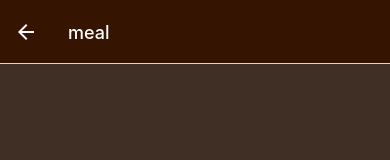
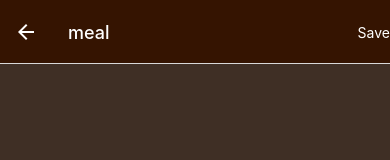
Before and after one commit to BAslani/foodies-app, a React Native app: screen /meal in a window 390 px wide. Shown: the top 160 px of the page. Built offline with nearby package versions, Linux system fonts and the light colour scheme.

Commit message:
feat: save button on the header nav

```diff
--- a/App.tsx
+++ b/App.tsx
@@ -1,5 +1,5 @@
 import { StatusBar } from "expo-status-bar"
-import { StyleSheet } from "react-native"
+import { Button, StyleSheet, Text } from "react-native"
 import CategoriesScreen from "./screens/CategoriesScreen"
 import { NavigationContainer } from "@react-navigation/native"
 import { createNativeStackNavigator } from "@react-navigation/native-stack"
--- /dev/null
+++ b/components/IconButton.tsx
@@ -0,0 +1,30 @@
+import { Pressable, StyleSheet, Text } from "react-native"
+import React from "react"
+
+type Props = {
+  onPress: () => void
+  icon: string
+  color: string
+}
+
+const IconButton = ({ onPress, color, icon }: Props) => {
+  return (
+    <Pressable
+      style={({ pressed }) => pressed && styles.pressed}
+      onPress={onPress}
+    >
+      <Text style={styles.save}>Save</Text>
+    </Pressable>
+  )
+}
+
+export default IconButton
+
+const styles = StyleSheet.create({
+  pressed: {
+    opacity: 0.7,
+  },
+  save: {
+    color: "white",
+  },
+})
--- a/package.json
+++ b/package.json
@@ -11,7 +11,7 @@
   "dependencies": {
     "@react-navigation/native": "^6.1.17",
     "@react-navigation/native-stack": "^6.9.26",
-    "expo": "~50.0.17",
+    "expo": "~50.0.19",
     "expo-status-bar": "~1.11.1",
     "react": "18.2.0",
     "react-native": "0.73.6",
--- a/screens/MealDetailScreen.tsx
+++ b/screens/MealDetailScreen.tsx
@@ -1,12 +1,27 @@
-import { Image, ScrollView, StyleSheet, Text, View } from "react-native"
-import React from "react"
-import { useRoute } from "@react-navigation/native"
+import { Button, Image, ScrollView, StyleSheet, Text, View } from "react-native"
+import React, { useLayoutEffect } from "react"
 import { MEALS } from "../data/data"
 import MealDetails from "../components/MealDetails"
 import Subtitle from "../components/Subtitle"
 import List from "../components/List"
+import IconButton from "../components/IconButton"
 
-const MealDetailScreen = ({ route }: any) => {
+const MealDetailScreen = ({ route, navigation }: any) => {
+  const headerRightBtnHandler = () => console.log("tapped")
+
+  useLayoutEffect(() => {
+    navigation.setOptions({
+      headerRight: () => {
+        return (
+          <IconButton
+            onPress={headerRightBtnHandler}
+            color='white'
+            icon='star'
+          />
+        )
+      },
+    })
+  })
   const mealId = route.params?.mealId
   const selectedMeal = MEALS.find((meal) => meal.id === mealId)
   return (
```
Also changed, not shown: 1 other file (tests, documents, lock files or other folders).
